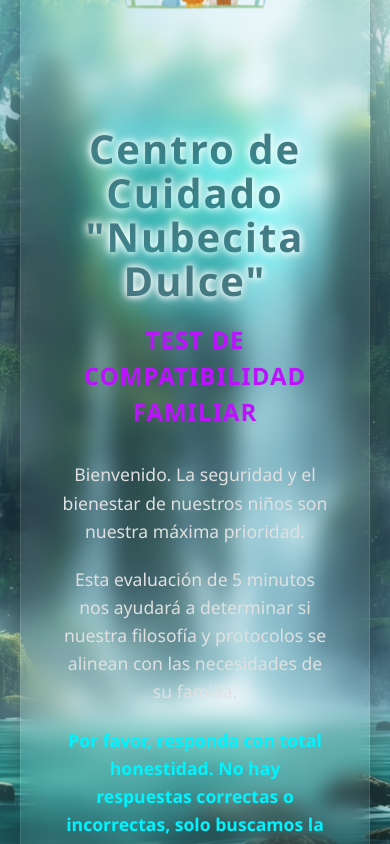
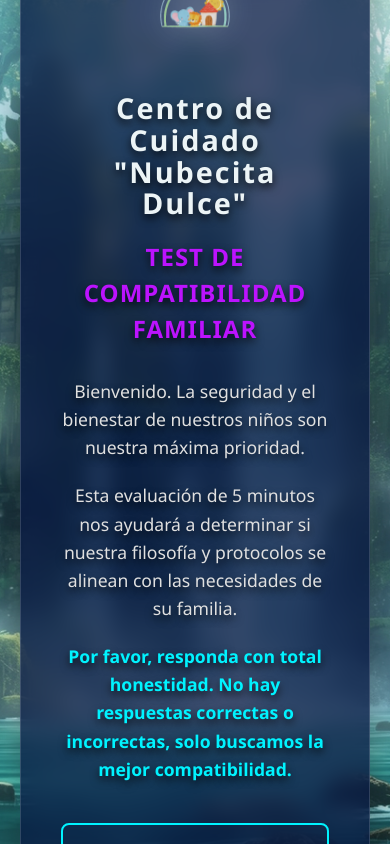
Before and after one commit to seradev-star/app-guarderia-react, a React (Vite) app: page / in a window 390 px wide. Built offline with nearby package versions, Linux system fonts and the light colour scheme.

Commit message:
proceso de acabado solo falta cambiar las respuestas

```diff
--- a/src/App.css
+++ b/src/App.css
@@ -7,6 +7,8 @@
   --glass-bg: rgba(255, 255, 255, 0.05);
   --glass-border: rgba(255, 255, 255, 0.1);
   --text-color: #e0e0e0;
+  --glass-bg: rgba(6, 22, 65, 0.75);
+  --glass-border: rgba(255, 255, 255, 0.15);
 }
 
 body, html {
@@ -61,7 +63,7 @@ body, html {
 .neon-title {
   font-size: 2.5rem;
   margin-bottom: 10px;
-  color: #467a83;
+  color: #ecf4f6;
   text-shadow:
     0 0 7px #fff,
     0 0 10px #fff,
@@ -233,3 +235,50 @@ body, html {
     transform: translateY(0px);
   }
 }
+/* --- AJUSTES ESPECÍFICOS PARA CELULARES --- */
+@media (max-width: 480px) {
+
+  /* 1. Modificamos el contenedor principal en móvil */
+  .app-container {
+    /* En celular, no centramos verticalmente, alineamos arriba */
+    align-items: flex-start;
+    /* Agregamos un buen colchón arriba para que no lo tape la barra del navegador */
+    padding-top: 50px;
+    padding-bottom: 30px; /* Espacio abajo también */
+  }
+
+  /* 2. Ajustes de textos existentes */
+  .neon-title {
+    font-size: 1.8rem;
+  }
+  .app-logo {
+    width: 120px;
+  }
+}
+/* src/App.css */
+
+/* ... (todo tu código anterior) ... */
+
+
+/* ============================================== */
+/* --- MEJORA DE LEGIBILIDAD (Bordes/Sombra) --- */
+/* ============================================== */
+/* Esto aplica una sombra negra suave detrás del texto blanco */
+/* para que se lea perfectamente sobre cualquier fondo brillante. */
+
+.glass-panel h1,
+.glass-panel h2,
+.glass-panel h3,
+.glass-panel p,
+.glass-panel span,
+.option-button,
+.question-text { /* Aseguramos que agarre el texto de la pregunta */
+  text-shadow: 0 4px 8px rgba(0, 0, 0, 0.8);
+}
+
+/* Explicación de la sombra:
+   0px horizontal,
+   2px vertical (hacia abajo),
+   4px de desenfoque (qué tan borrosa es),
+   rgba(0,0,0, 0.8) es color negro al 80% de opacidad.
+*/
--- a/src/App.jsx
+++ b/src/App.jsx
@@ -1,6 +1,7 @@
 // src/App.jsx
 // 1. IMPORTAMOS useState Y useEffect
 import { useState, useEffect } from 'react';
+
 import './App.css';
 
 // IMPORTAMOS LAS PIEZAS (El Cerebro y los Cuerpos)
@@ -18,12 +19,19 @@ function App() {
   // =================================================================
   // --- NUEVO BLOQUE: EL ASCENSOR AUTOMÁTICO (useEffect) ---
   // =================================================================
-  // Este código le dice al navegador: "Cada vez que cambie la pantalla ('gameState')
-  // O cambie el número de pregunta ('currentQuestionIndex'), lleva el scroll arriba de todo."
+  // =================================================================
+  // --- ASCENSOR AUTOMÁTICO CON RETARDO (Ubicación Correcta) ---
+  // =================================================================
   useEffect(() => {
-    // (x: 0, y: 0) son las coordenadas de la esquina superior izquierda
-    window.scrollTo(0, 0);
-  }, [gameState, currentQuestionIndex]); // <-- Esta lista define cuándo se activa el ascensor
+    // Usamos un setTimeout para esperar un "parpadeo" (100ms)
+    const timer = setTimeout(() => {
+      // 'smooth' hace que la subida sea suave
+      window.scrollTo({ top: 0, behavior: 'smooth' });
+    }, 100);
+
+    // Limpieza
+    return () => clearTimeout(timer);
+  }, [gameState, currentQuestionIndex]);
   // =================================================================
 
 
```
